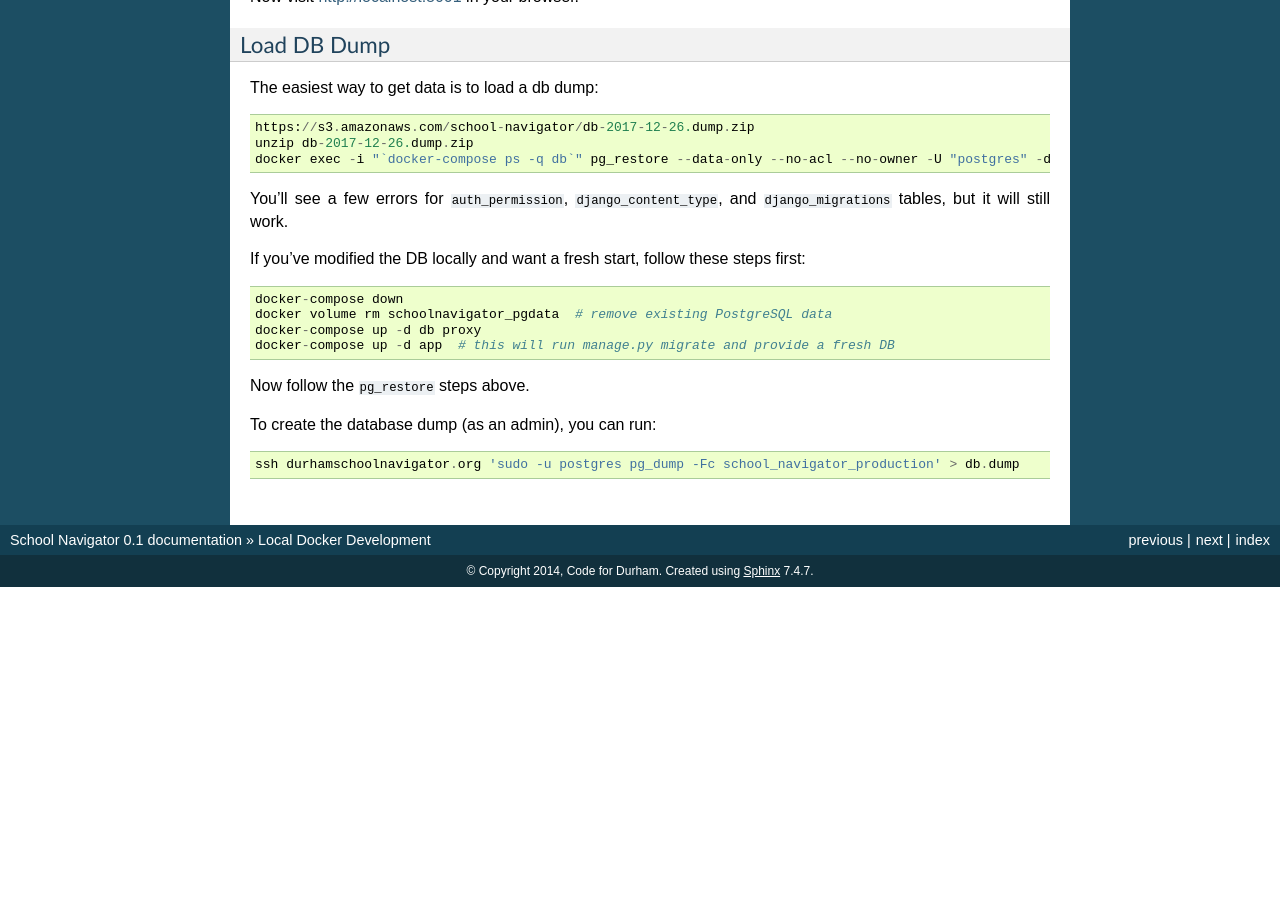
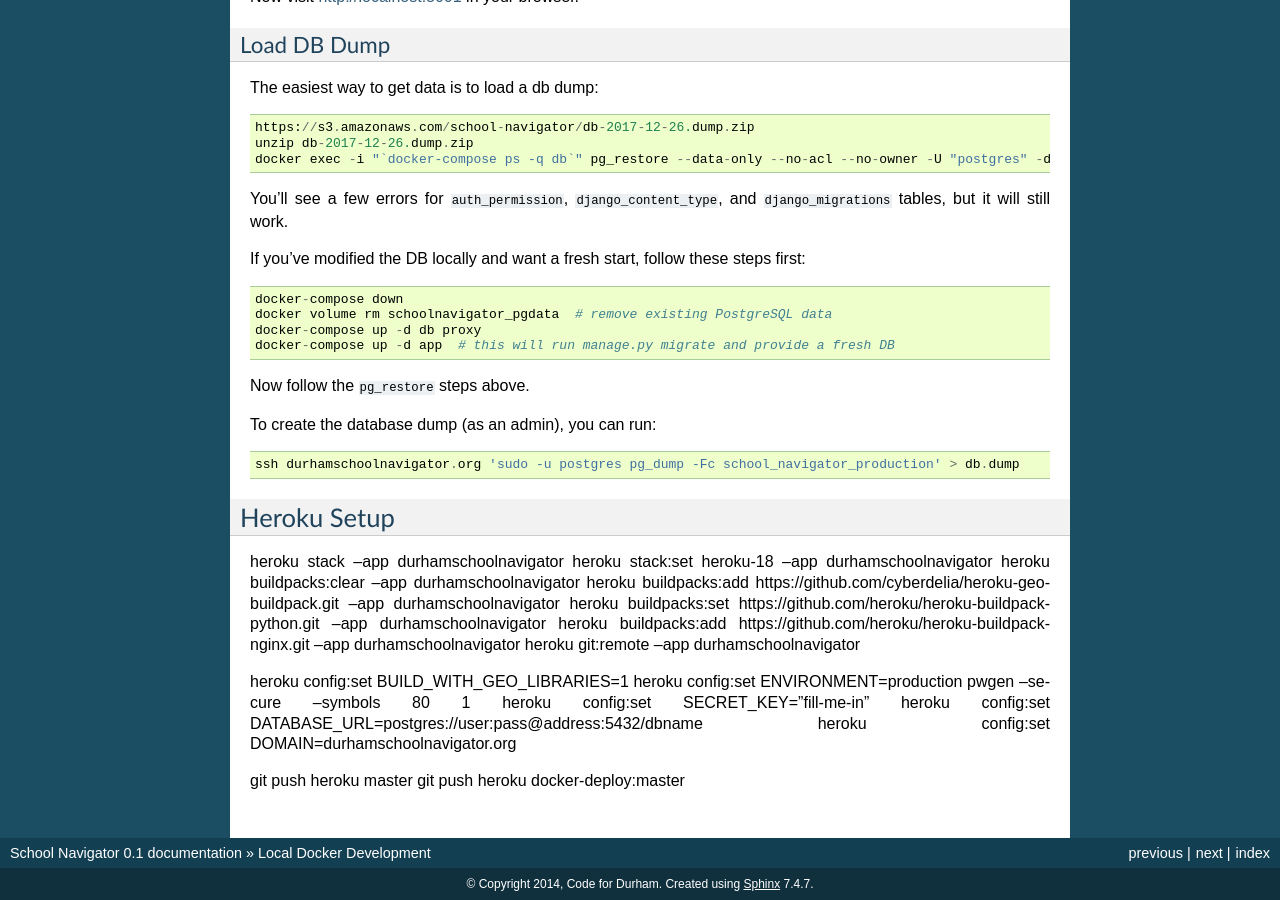
Before and after one commit to codefordurham/school-navigator, a Sphinx documentation site: the page built from docs/docker.rst, in a window 1280 px wide and 900 px high, scrolled down 636 px. Built offline with Sphinx 7.4.7, drawn with Linux system fonts in a browser that asks for light colours; before the commit the page ends 1223 px from its top, so only the background shows below that.

Commit message:
add latest docker changes

```diff
--- a/docs/docker.rst
+++ b/docs/docker.rst
@@ -56,3 +56,25 @@
 To create the database dump (as an admin), you can run::
 
   ssh durhamschoolnavigator.org 'sudo -u postgres pg_dump -Fc school_navigator_production' > db.dump
+
+
+Heroku Setup
+------------
+
+heroku stack --app durhamschoolnavigator
+heroku stack:set heroku-18 --app durhamschoolnavigator
+heroku buildpacks:clear --app durhamschoolnavigator
+heroku buildpacks:add https://github.com/cyberdelia/heroku-geo-buildpack.git --app durhamschoolnavigator
+heroku buildpacks:set https://github.com/heroku/heroku-buildpack-python.git --app durhamschoolnavigator
+heroku buildpacks:add https://github.com/heroku/heroku-buildpack-nginx.git --app durhamschoolnavigator
+heroku git:remote --app durhamschoolnavigator
+
+heroku config:set BUILD_WITH_GEO_LIBRARIES=1
+heroku config:set ENVIRONMENT=production
+pwgen --secure --symbols 80 1
+heroku config:set SECRET_KEY="fill-me-in"
+heroku config:set DATABASE_URL=postgres://user:pass@address:5432/dbname
+heroku config:set DOMAIN=durhamschoolnavigator.org
+
+git push heroku master
+git push heroku docker-deploy:master
```
Also changed, not shown: 2 other files.
